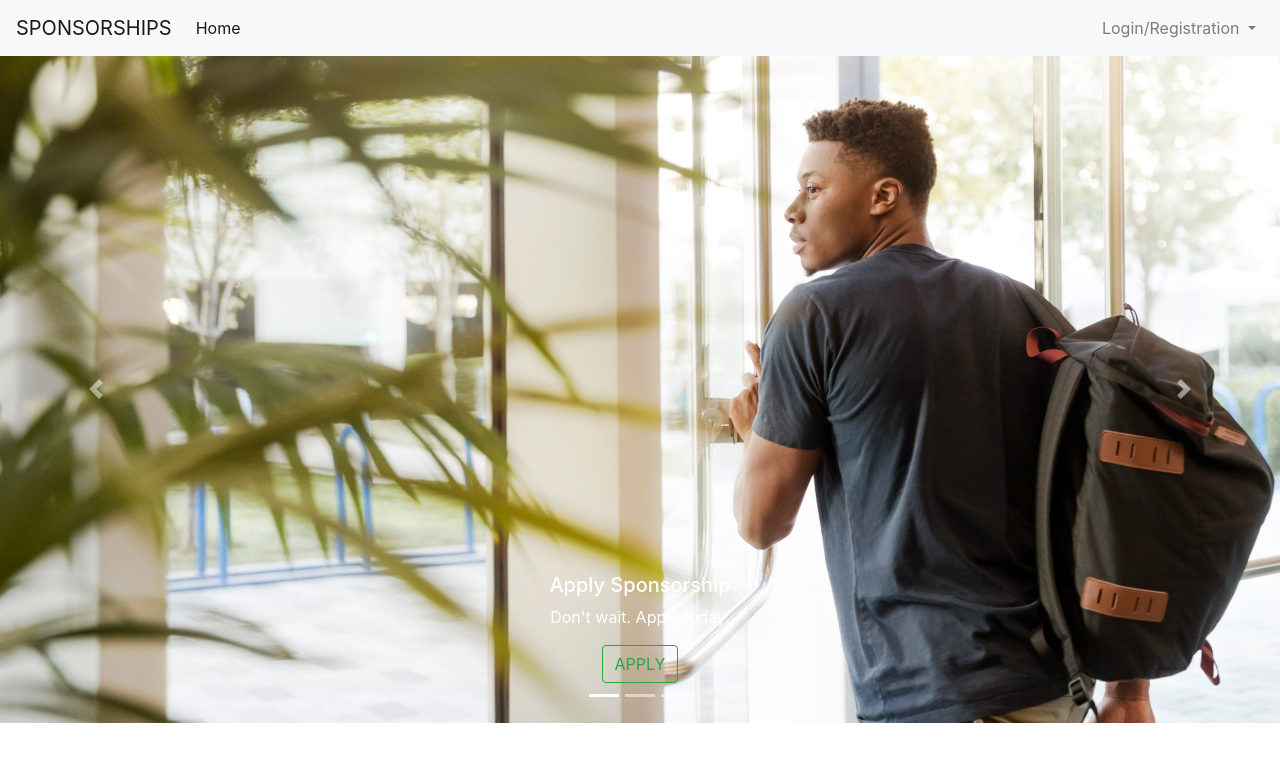
After one commit to JamesMutahi/Django-Sponsorship, a Django app: page / in a window 1280 px wide. The commit adds this page. Shown: the top 762 px of the page. Run offline with Django 3.2, Linux system fonts and the light colour scheme; some libraries are stand-ins or nearby versions.

Commit message:
Make changes to navigation and use one model for applicant data

```diff
--- a/django_project/urls.py
+++ b/django_project/urls.py
@@ -23,6 +23,7 @@ from django.conf.urls.static import static
 urlpatterns = [
     path('admin/', admin.site.urls),
     path('accounts/', include('allauth.urls')),
+    path('', include('sponsorship.urls')),
 ]
 
 if settings.DEBUG:
--- /dev/null
+++ b/sponsorship/templates/sponsorship/apply.html
@@ -0,0 +1 @@
+{% extends 'account/base.html' %}
--- /dev/null
+++ b/sponsorship/templates/sponsorship/home.html
@@ -0,0 +1,63 @@
+{% extends 'account/base.html' %}
+
+{% load static %}
+
+{% block content %}
+{% if messages %}
+<div>
+    <ul>
+        {% for message in messages %}
+        <div class="alert {{ message.tags }} alert-dismissible" role="alert">
+            <button type="button" class="close" data-dismiss="alert" aria-label="Close">
+                <span aria-hidden="true">&times;</span>
+            </button>
+            {{ message }}
+        </div>
+        {% endfor %}
+    </ul>
+</div>
+{% endif %}
+<div id="carouselExampleCaptions" class="carousel slide" data-ride="carousel">
+    <ol class="carousel-indicators">
+        <li data-target="#carouselExampleCaptions" data-slide-to="0" class="active"></li>
+        <li data-target="#carouselExampleCaptions" data-slide-to="1"></li>
+        <li data-target="#carouselExampleCaptions" data-slide-to="2"></li>
+    </ol>
+    <div class="carousel-inner">
+        <div class="carousel-item active">
+            <img src="{% static 'img/student1.jpg' %}" class="d-block w-100" alt="...">
+            <div class="carousel-caption d-none d-md-block">
+                <h5>Apply Sponsorship</h5>
+                <p>Don't wait. Apply today.</p>
+                <button class="btn btn-outline-success">APPLY</button>
+            </div>
+        </div>
+        <div class="carousel-item">
+            <img src="{% static 'img/student2.jpg' %}" class="d-block w-100" alt="...">
+            <div class="carousel-caption d-none d-md-block">
+                <h5>Want to be a Sponsor</h5>
+                <p>Contact us today and we'll get in touch with you</p>
+                <button class="btn btn-primary">READ MORE</button>
+            </div>
+        </div>
+        <div class="carousel-item">
+            <img src="{% static 'img/books.jpg' %}" class="d-block w-100" alt="...">
+            <div class="carousel-caption d-none d-md-block">
+                <h5>Our Mission</h5>
+                <p>Opportunity to all</p>
+                <button class="btn btn-primary">READ MORE</button>
+
+            </div>
+        </div>
+    </div>
+    <a class="carousel-control-prev" href="#carouselExampleCaptions" role="button" data-slide="prev">
+        <span class="carousel-control-prev-icon" aria-hidden="true"></span>
+        <span class="sr-only">Previous</span>
+    </a>
+    <a class="carousel-control-next" href="#carouselExampleCaptions" role="button" data-slide="next">
+        <span class="carousel-control-next-icon" aria-hidden="true"></span>
+        <span class="sr-only">Next</span>
+    </a>
+</div>
+
+{% endblock %}
--- a/sponsorship/urls.py
+++ b/sponsorship/urls.py
@@ -0,0 +1,8 @@
+from django.urls import path
+
+from sponsorship import views
+
+urlpatterns = [
+    path('', views.home, name='home'),
+    path('apply/', views.apply, name='apply'),
+]
--- a/sponsorship/views.py
+++ b/sponsorship/views.py
@@ -1,3 +1,9 @@
 from django.shortcuts import render
 
-# Create your views here.
+
+def home(request):
+    return render(request, 'sponsorship/home.html')
+
+
+def apply(request):
+    return render(request, 'sponsorship/apply.html')
--- a/templates/account/base.html
+++ b/templates/account/base.html
@@ -4,7 +4,7 @@
 
     {% load static %}
 
-    <link rel="stylesheet" href="{% static 'account/Css/Custom-Account-Styles.css' %}" type = "text/css"/>
+    <link rel="stylesheet" href="{% static 'account/Css/Custom-Account-Styles.css' %}" type="text/css"/>
     <link href="https://fonts.googleapis.com/css?family=Source+Sans+Pro" rel="stylesheet">
     <link rel="stylesheet" href="https://cdnjs.cloudflare.com/ajax/libs/font-awesome/4.7.0/css/font-awesome.min.css">
     <!-- Required meta tags -->
@@ -12,12 +12,19 @@
     <meta name="viewport" content="width=device-width, initial-scale=1, shrink-to-fit=no">
 
     <!-- Bootstrap CSS -->
-    <link rel="stylesheet" href="https://stackpath.bootstrapcdn.com/bootstrap/4.1.1/css/bootstrap.min.css" integrity="sha384-WskhaSGFgHYWDcbwN70/dfYBj47jz9qbsMId/iRN3ewGhXQFZCSftd1LZCfmhktB" crossorigin="anonymous">
+    <link rel="stylesheet" href="https://stackpath.bootstrapcdn.com/bootstrap/4.1.1/css/bootstrap.min.css"
+          integrity="sha384-WskhaSGFgHYWDcbwN70/dfYBj47jz9qbsMId/iRN3ewGhXQFZCSftd1LZCfmhktB" crossorigin="anonymous">
     <!-- Optional JavaScript -->
     <!-- jQuery first, then Popper.js, then Bootstrap JS -->
-    <script src="https://code.jquery.com/jquery-3.3.1.slim.min.js" integrity="sha384-q8i/X+965DzO0rT7abK41JStQIAqVgRVzpbzo5smXKp4YfRvH+8abtTE1Pi6jizo" crossorigin="anonymous"></script>
-    <script src="https://cdnjs.cloudflare.com/ajax/libs/popper.js/1.14.3/umd/popper.min.js" integrity="sha384-ZMP7rVo3mIykV+2+9J3UJ46jBk0WLaUAdn689aCwoqbBJiSnjAK/l8WvCWPIPm49" crossorigin="anonymous"></script>
-    <script src="https://stackpath.bootstrapcdn.com/bootstrap/4.1.1/js/bootstrap.min.js" integrity="sha384-smHYKdLADwkXOn1EmN1qk/HfnUcbVRZyYmZ4qpPea6sjB/pTJ0euyQp0Mk8ck+5T" crossorigin="anonymous"></script>
+    <script src="https://code.jquery.com/jquery-3.3.1.slim.min.js"
+            integrity="sha384-q8i/X+965DzO0rT7abK41JStQIAqVgRVzpbzo5smXKp4YfRvH+8abtTE1Pi6jizo"
+            crossorigin="anonymous"></script>
+    <script src="https://cdnjs.cloudflare.com/ajax/libs/popper.js/1.14.3/umd/popper.min.js"
+            integrity="sha384-ZMP7rVo3mIykV+2+9J3UJ46jBk0WLaUAdn689aCwoqbBJiSnjAK/l8WvCWPIPm49"
+            crossorigin="anonymous"></script>
+    <script src="https://stackpath.bootstrapcdn.com/bootstrap/4.1.1/js/bootstrap.min.js"
+            integrity="sha384-smHYKdLADwkXOn1EmN1qk/HfnUcbVRZyYmZ4qpPea6sjB/pTJ0euyQp0Mk8ck+5T"
+            crossorigin="anonymous"></script>
     <!-- Font Awesome Icons -->
 
     {% block head_links %}
@@ -29,7 +36,8 @@
 <!-- Navigation -->
 <nav class="navbar navbar-expand-lg navbar-light bg-light">
     <a class="navbar-brand" href="#">SPONSORSHIPS</a>
-        <button class="navbar-toggler" type="button" data-toggle="collapse" data-target="#navbarSupportedContent" aria-controls="navbarSupportedContent" aria-expanded="false" aria-label="Toggle navigation">
+    <button class="navbar-toggler" type="button" data-toggle="collapse" data-target="#navbarSupportedContent"
+            aria-controls="navbarSupportedContent" aria-expanded="false" aria-label="Toggle navigation">
         <span class="navbar-toggler-icon"></span>
     </button>
 
@@ -38,26 +46,48 @@
             <li class="nav-item active">
                 <a class="nav-link" href="/">Home <span class="sr-only">(current)</span></a>
             </li>
+        </ul>
+        <ul class="navbar-nav">
+            {% if user.is_authenticated %}
             <li class="nav-item">
-              <a class="nav-link" href="/podcast/archives/">About</a>
+                <a class="nav-item nav-link" href="{% url 'apply' %}">APPLY</a>
             </li>
+            <li class="nav-item">
+                <a class="nav-item nav-link" href="/accounts/logout/">Logout</a>
+            </li>
+            {% else %}
             <li class="nav-item dropdown">
-              <a class="nav-link dropdown-toggle" href="#" id="navbarDropdown" role="button" data-toggle="dropdown" aria-haspopup="true" aria-expanded="false">
+                <a class="nav-link dropdown-toggle" href="#" id="navbarDropdown" role="button" data-toggle="dropdown"
+                   aria-haspopup="true" aria-expanded="false">
                     Login/Registration
                 </a>
                 <div class="dropdown-menu" aria-labelledby="navbarDropdown">
-                <a class="dropdown-item" href="/accounts/login">Login</a>
-                <a class="dropdown-item" href="/accounts/signup">Register</a>
+                    <a class="dropdown-item" href="{% url 'account_login' %}">Login</a>
+                    <a class="dropdown-item" href="{% url 'account_signup' %}">Register</a>
+                </div>
             </li>
+            {% endif %}
         </ul>
     </div>
 </nav>
 
 {% block content%}
-
-	    {% block messages %}
-        {% endblock %}
-
+<div class="container mt-5">
+    {% if messages %}
+    <div>
+        <ul>
+            {% for message in messages %}
+            <div class="alert {{ message.tags }} alert-dismissible" role="alert">
+                <button type="button" class="close" data-dismiss="alert" aria-label="Close">
+                    <span aria-hidden="true">&times;</span>
+                </button>
+                {{ message }}
+            </div>
+            {% endfor %}
+        </ul>
+    </div>
+    {% endif %}
+</div>
 {% endblock %}
 
 {% block content_extra %}
--- a/templates/account/logout.html
+++ b/templates/account/logout.html
@@ -5,7 +5,7 @@
 {% block head_title %}{% trans "Sign Out" %}{% endblock %}
 
 {% block content %}
-<div class="container-fluid">
+<div class="container-fluid mt-5">
 
 <h3 class="h3" id="head_banner">{% trans "Sign Out" %}</h3>
 
@@ -21,7 +21,7 @@
   {% endif %}
 
   <button  class="btn btn-outline-success" type="submit">{% trans 'Sign Out' %}</button>
-  <a class="btn btn-outline-danger" id="custom_logout_no" href="/accounts/profile/">{% trans 'No' %}</a>
+  <a class="btn btn-outline-danger" id="custom_logout_no" href="{% url 'home' %}">{% trans 'No' %}</a>
 </form>
 
 </div>
```
Also changed, not shown: django_project/settings.py (+11 -1 lines), sponsorship/models.py (+5 -21 lines), templates/account/login.html (+8 -12 lines), templates/account/signup.html (+5 -4 lines), sponsorship/migrations/0001_initial.py, sponsorship/migrations/0002_auto_20200120_1242.py (deleted), static/img/books.jpg (added), static/img/student1.jpg (added), static/img/student2.jpg (added). Lines whose indentation alone changed are shown as unchanged.
